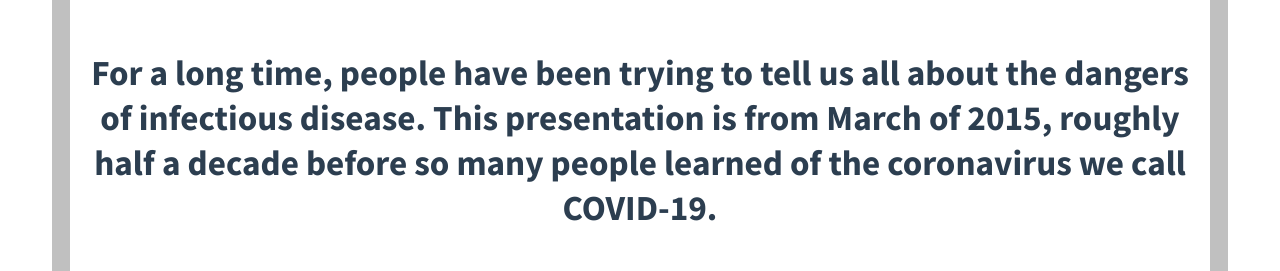
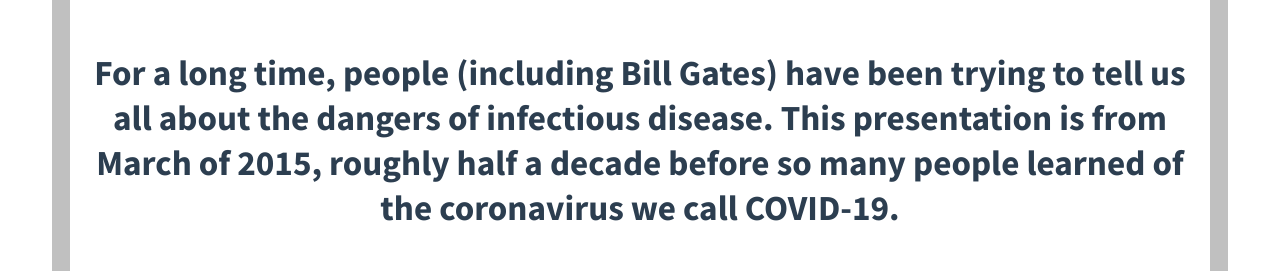
Before and after one commit to bamacanuck/blog-a-tron, a plain HTML site: page index.html in a window 1280 px wide. Shown: the part 681-952 px from the top of the page. Drawn offline with Linux system fonts and the light colour scheme.

Commit message:
more mods to top pseudo-subtitle wording

```diff
--- a/index.html
+++ b/index.html
@@ -34,7 +34,7 @@
     <br>
 
     <h2>
-        For a long time, people have been trying to tell us all about the dangers of infectious disease. This presentation is from March of 2015, roughly half a decade before so many people learned of the coronavirus we call COVID-19.
+        For a long time, people (including Bill Gates) have been trying to tell us all about the dangers of infectious disease. This presentation is from March of 2015, roughly half a decade before so many people learned of the coronavirus we call COVID-19.
 
     </h2>
 
```
